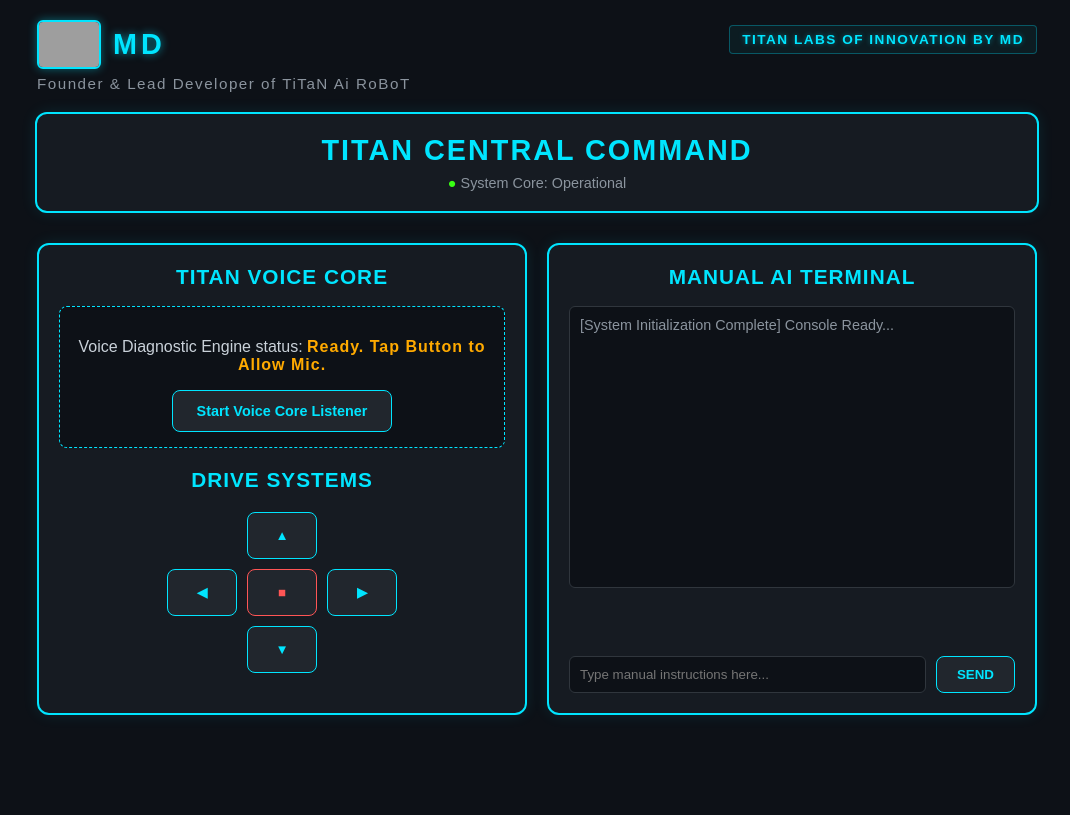
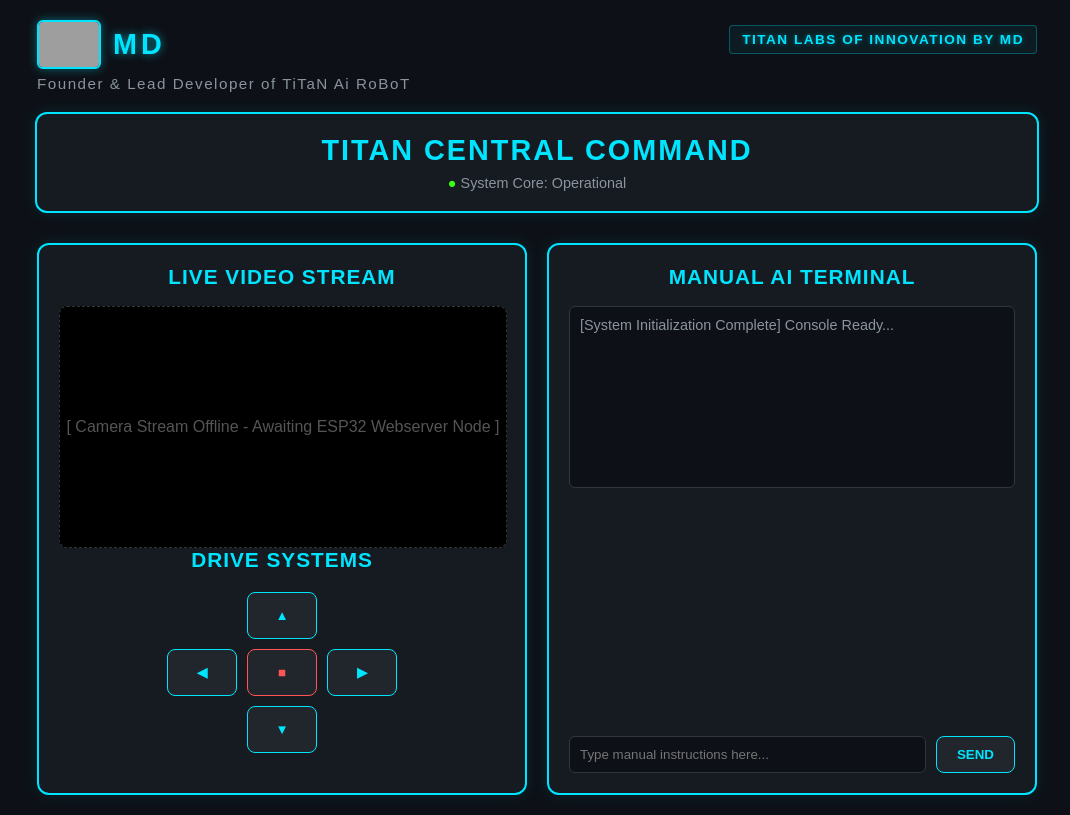
Before and after one commit to mdcreation1708-del/titan-ai-robot, a Python web app: template templates/index.html in a window 1280 px wide. Shown: the whole page, without its empty margins (103-1173 px from the left). Before the commit the page ends 715 px from the top, so only its background shows below. Run offline with Jinja, Linux system fonts and the light colour scheme; the template is opened without the code that fills it, so the values that code supplies are empty; grey boxes are pictures that could not be loaded.

Commit message:
Update index.html

```diff
--- a/templates/index.html
+++ b/templates/index.html
@@ -21,6 +21,7 @@
             position: relative;
         }
 
+        /* Top Layout Area */
         .top-header-wrapper {
             width: 90%;
             max-width: 1000px;
@@ -31,6 +32,7 @@
             align-items: flex-start;
         }
 
+        /* Left Stack: Logo, Name, and Title shifted to the top-left corner */
         .md-left-badge {
             display: flex;
             flex-direction: column;
@@ -65,6 +67,7 @@
             font-weight: 500;
         }
 
+        /* Top Right Corner Placement */
         .labs-badge-container {
             display: flex;
             justify-content: flex-end;
@@ -94,26 +97,12 @@
 
         .grid-container { display: grid; grid-template-columns: 1fr 1fr; gap: 20px; width: 90%; max-width: 1000px; margin-top: 10px; }
         h2 { color: #00e5ff; margin-top: 0; font-size: 1.3rem; letter-spacing: 1px; }
-
-        .voice-box {
-            background: #0d1117;
-            border: 1px dashed #00e5ff;
-            padding: 15px;
-            border-radius: 8px;
-            margin-bottom: 20px;
-        }
-        .voice-status-indicator {
-            font-weight: bold;
-            color: #ffaa00;
-            letter-spacing: 1px;
-        }
-
+        .stream-window { width: 100%; height: 240px; background: #000; border-radius: 8px; border: 1px dashed #333; display: flex; align-items: center; justify-content: center; color: #555; }
         .control-pad { display: grid; grid-template-columns: repeat(3, 70px); gap: 10px; justify-content: center; margin: 20px 0; }
         .btn { background: #21262d; border: 1px solid #00e5ff; color: #00e5ff; padding: 15px; border-radius: 8px; font-weight: bold; cursor: pointer; transition: 0.2s; }
         .btn:hover { background: #00e5ff; color: #000; }
         .btn-empty { border: none; background: transparent; }
-
-        .chat-area { height: 260px; background: #0d1117; border-radius: 6px; border: 1px solid #30363d; overflow-y: auto; padding: 10px; text-align: left; font-size: 0.9rem; }
+        .chat-area { height: 160px; background: #0d1117; border-radius: 6px; border: 1px solid #30363d; overflow-y: auto; padding: 10px; text-align: left; font-size: 0.9rem; }
         .chat-input-row { display: flex; gap: 10px; margin-top: 10px; }
         .chat-input { flex: 1; background: #0d1117; border: 1px solid #30363d; color: #fff; padding: 10px; border-radius: 6px; }
     </style>
@@ -143,11 +132,9 @@
 
     <div class="grid-container">
         <div class="panel">
-            <h2>TITAN VOICE CORE</h2>
-            <div class="voice-box">
-                <p>Voice Diagnostic Engine status: <span id="voice-status" class="voice-status-indicator">Initializing Mic...</span></p>
-                <!-- FIXED: Using touchstart + click handlers to force Android permissions popup -->
-                <button class="btn" style="padding: 12px 24px; font-size: 0.9rem;" id="voice-btn" onclick="startVoiceCore()">Start Voice Core Listener</button>
+            <h2>LIVE VIDEO STREAM</h2>
+            <div class="stream-window">
+                <p>[ Camera Stream Offline - Awaiting ESP32 Webserver Node ]</p>
             </div>
 
             <h2>DRIVE SYSTEMS</h2>
@@ -179,9 +166,6 @@
     </div>
 
     <script>
-        let recognition;
-        let isListening = false;
-
         function sendCommand(dir) {
             const logs = document.getElementById('terminal-logs');
             logs.innerHTML += `<div style="color:#00e5ff;">&gt; Chassis Instruction Sent: ${dir}</div>`;
@@ -197,74 +181,6 @@
             input.value = '';
             logs.scrollTop = logs.scrollHeight;
         }
-
-        function startVoiceCore() {
-            const statusLabel = document.getElementById('voice-status');
-            const logs = document.getElementById('terminal-logs');
-
-            if (isListening) return;
-
-            window.SpeechRecognition = window.SpeechRecognition || window.webkitSpeechRecognition;
-
-            if (!window.SpeechRecognition) {
-                statusLabel.innerHTML = "Not Supported by Mobile Browser";
-                statusLabel.style.color = "#ff5555";
-                return;
-            }
-
-            recognition = new window.SpeechRecognition();
-
-            // Mobile Optimization: continuous=false forces fast processing token return
-            recognition.continuous = false;
-            recognition.interimResults = false;
-            recognition.lang = 'en-US';
-
-            recognition.onstart = () => {
-                isListening = true;
-                statusLabel.innerHTML = "LISTENING FOR 'TITAN'...";
-                statusLabel.style.color = "#39ff14";
-            };
-
-            recognition.onerror = (e) => {
-                console.error("Voice Error: ", e.error);
-                if(e.error === 'not-allowed') {
-                    statusLabel.innerHTML = "Mic Blocked! Check Site Settings.";
-                    statusLabel.style.color = "#ff5555";
-                }
-            };
-
-            // Mobile Auto-Restart Engine Loop
-            recognition.onend = () => {
-                isListening = false;
-                if(document.getElementById('voice-btn').style.display !== 'none') {
-                    recognition.start();
-                }
-            };
-
-            recognition.onresult = (event) => {
-                const speechToText = event.results[0][0].transcript.trim().toLowerCase();
-                logs.innerHTML += `<div style="color:#8b949e;">[Mic Heard]: "${speechToText}"</div>`;
-                logs.scrollTop = logs.scrollHeight;
-
-                if (speechToText.includes("titan") || speechToText.includes("hey titan") || speechToText.includes("tighten")) {
-                    logs.innerHTML += `<div style="color:#39ff14; font-weight:bold;">&gt; TiTaN Voice Core Activated</div>`;
-
-                    if(speechToText.includes("forward")) { sendCommand('FORWARD'); }
-                    else if(speechToText.includes("back") || speechToText.includes("reverse")) { sendCommand('REVERSE'); }
-                    else if(speechToText.includes("left")) { sendCommand('LEFT'); }
-                    else if(speechToText.includes("right")) { sendCommand('RIGHT'); }
-                    else if(speechToText.includes("stop")) { sendCommand('STOP'); }
-
-                    logs.scrollTop = logs.scrollHeight;
-                }
-            };
-
-            recognition.start();
-        }
-
-        window.onload = () => {
-            document.getElementById('voice-status').innerHTML = "Ready. Tap Button to Allow Mic.";
-        };
     </script>
 </body>
 </html>
```
